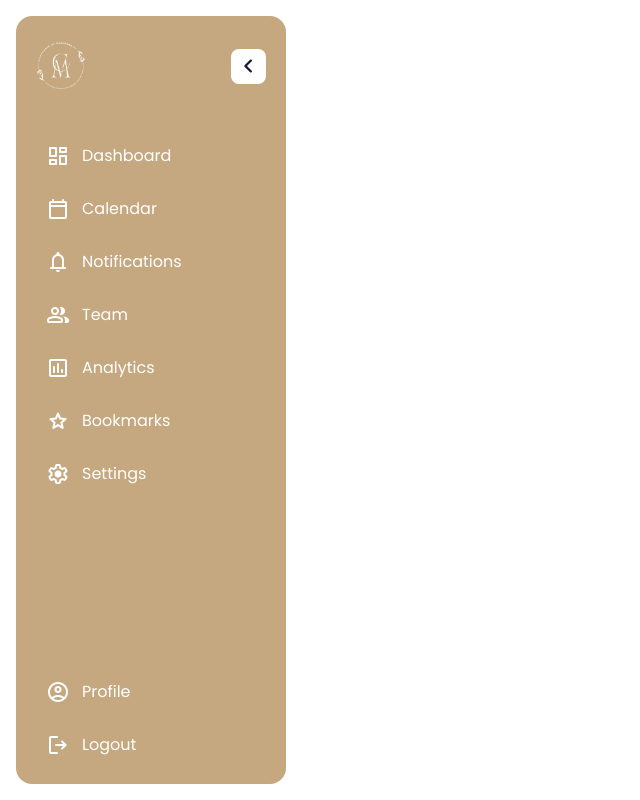
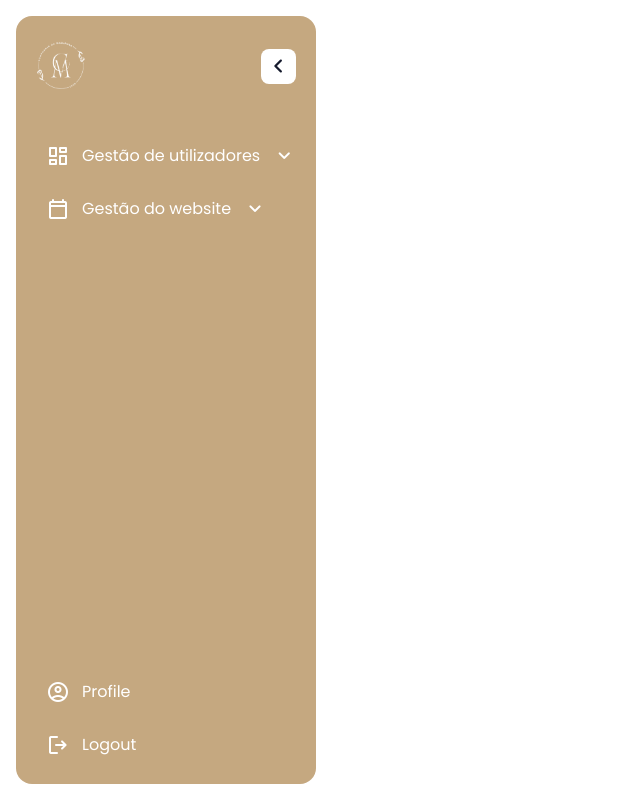
Before and after one commit to AfonsoMarques-git/PAP, a PHP site: page /php/menu_admin.php in a window 1280 px wide. Shown: the whole page, without its empty margins (0-640 px from the left). Run offline with PHP 8.4, Linux system fonts and the light colour scheme; the visitor is signed in with stand-in values (Sample User, id 1).

Commit message:
pagina admin

```diff
--- a/css/menu_admin.css
+++ b/css/menu_admin.css
@@ -14,7 +14,7 @@ body {
 
 .sidebar {
   position: fixed;
-  width: 270px;
+  width: 300px;
   margin: 16px;
   border-radius: 16px;
   background: #c5a880;
--- a/js/menu_admin.js
+++ b/js/menu_admin.js
@@ -35,3 +35,44 @@ window.addEventListener("resize", () => {
     toggleMenu(sidebar.classList.contains("menu-active"));
   }
 });
+
+// ------------------------------------------------------------------------------------------------------//
+
+
+document.addEventListener("DOMContentLoaded", () => {
+  const dropdownItems = document.querySelectorAll(".nav-item.dropdown");
+  const sidebarToggler = document.querySelector(".sidebar-toggler");
+  const sidebar = document.querySelector(".sidebar");
+
+  // Alternar dropdown ao clicar no item principal
+  dropdownItems.forEach((item) => {
+    const navLink = item.querySelector(".nav-link");
+    const dropdownMenu = item.querySelector(".dropdown-menu");
+
+    navLink.addEventListener("click", (e) => {
+      e.preventDefault(); // Previne a navegação se o link tiver href="#"
+      // Fecha outros dropdowns antes de abrir o atual
+      dropdownItems.forEach((otherItem) => {
+        if (otherItem !== item) {
+          otherItem.querySelector(".dropdown-menu").style.display = "none";
+        }
+      });
+
+      // Alternar visibilidade do dropdown atual
+      dropdownMenu.style.display =
+        dropdownMenu.style.display === "flex" ? "none" : "flex";
+    });
+  });
+
+  // Fechar dropdowns ao minimizar o menu lateral
+  sidebarToggler.addEventListener("click", () => {
+    sidebar.classList.toggle("collapsed");
+
+    if (sidebar.classList.contains("collapsed")) {
+      dropdownItems.forEach((item) => {
+        const dropdownMenu = item.querySelector(".dropdown-menu");
+        dropdownMenu.style.display = "none";
+      });
+    }
+  });
+});
--- a/php/menu_admin.php
+++ b/php/menu_admin.php
@@ -33,54 +33,29 @@ if (!isset($_SESSION['autenticado']) || $_SESSION['autenticado'] !== true) {
     </header>
     <nav class="sidebar-nav">
       <ul class="nav-list primary-nav">
-        <li class="nav-item">
+        <li class="nav-item dropdown">
           <a href="#" class="nav-link">
             <span class="nav-icon material-symbols-rounded">dashboard</span>
-            <span class="nav-label">Dashboard</span>
+            <span class="nav-label">Gestão de utilizadores</span>
+            <span class="dropdown-icon material-symbols-rounded">expand_more</span>
           </a>
-          <span class="nav-tooltip">Dashboard</span>
+          <ul class="dropdown-menu">
+            <li><a href="#">banana1</a></li>
+            <li><a href="#">banana2</a></li>
+            <li><a href="#">banana3</a></li>
+          </ul>
         </li>
-        <li class="nav-item">
+        <li class="nav-item dropdown">
           <a href="#" class="nav-link">
             <span class="nav-icon material-symbols-rounded">calendar_today</span>
-            <span class="nav-label">Calendar</span>
+            <span class="nav-label">Gestão do website</span>
+            <span class="dropdown-icon material-symbols-rounded">expand_more</span>
           </a>
-          <span class="nav-tooltip">Calendar</span>
-        </li>
-        <li class="nav-item">
-          <a href="#" class="nav-link">
-            <span class="nav-icon material-symbols-rounded">notifications</span>
-            <span class="nav-label">Notifications</span>
-          </a>
-          <span class="nav-tooltip">Notifications</span>
-        </li>
-        <li class="nav-item">
-          <a href="#" class="nav-link">
-            <span class="nav-icon material-symbols-rounded">group</span>
-            <span class="nav-label">Team</span>
-          </a>
-          <span class="nav-tooltip">Team</span>
-        </li>
-        <li class="nav-item">
-          <a href="#" class="nav-link">
-            <span class="nav-icon material-symbols-rounded">insert_chart</span>
-            <span class="nav-label">Analytics</span>
-          </a>
-          <span class="nav-tooltip">Analytics</span>
-        </li>
-        <li class="nav-item">
-          <a href="#" class="nav-link">
-            <span class="nav-icon material-symbols-rounded">star</span>
-            <span class="nav-label">Bookmarks</span>
-          </a>
-          <span class="nav-tooltip">Bookmarks</span>
-        </li>
-        <li class="nav-item">
-          <a href="#" class="nav-link">
-            <span class="nav-icon material-symbols-rounded">settings</span>
-            <span class="nav-label">Settings</span>
-          </a>
-          <span class="nav-tooltip">Settings</span>
+          <ul class="dropdown-menu">
+            <li><a href="#">banana1</a></li>
+            <li><a href="#">banana2</a></li>
+            <li><a href="#">banana3</a></li>
+          </ul>
         </li>
       </ul>
       <ul class="nav-list secondary-nav">
@@ -101,6 +76,7 @@ if (!isset($_SESSION['autenticado']) || $_SESSION['autenticado'] !== true) {
       </ul>
     </nav>
   </aside>
+  <script src="../js/menu_admin2.js"></script>
   <script src="../js/menu_admin.js"></script>
 </body>
 
--- a/php/processar_registo.php
+++ b/php/processar_registo.php
@@ -55,8 +55,8 @@ if (filter_var($email, FILTER_VALIDATE_EMAIL)) {
     $stmt->bind_param("sss", $username, $password, $email);
 
     if ($stmt->execute()) {
-        $_SESSION['success'] = "O registo foi efetuado com sucesso!";
-        header("Location: ../html/registo_feito.html");
+        $_SESSION['success'] = "O registo foi efetuado com sucesso! Faça login para entrar com o seu registro.";
+        header("Location: ../php/login-registo.php");
     } else {
         $_SESSION['error'] = "Erro ao efetuar o registo. Tente novamente.";
         header("Location: ../php/login-registo.php");
```
Also changed, not shown: other parts of css/menu_admin.css (+32 -0 lines), php/login-registo.php (+12 -0 lines).
